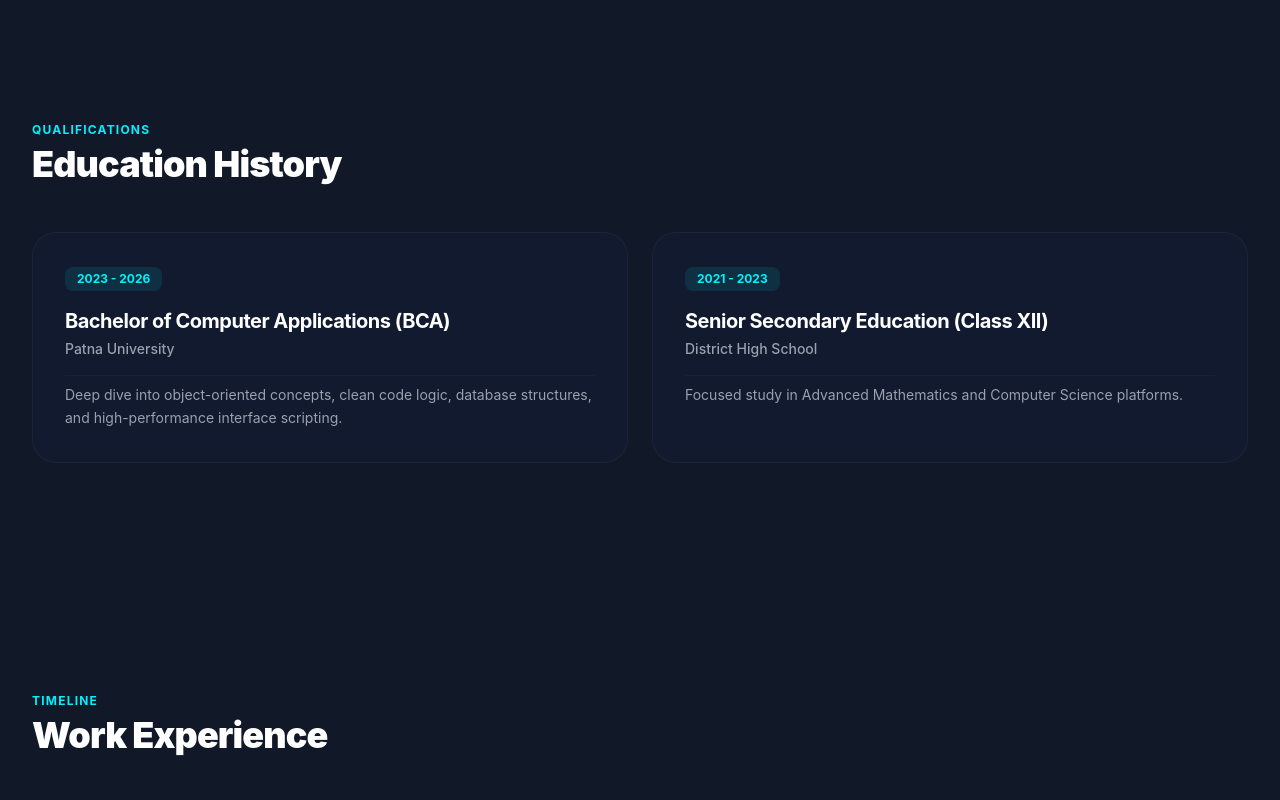
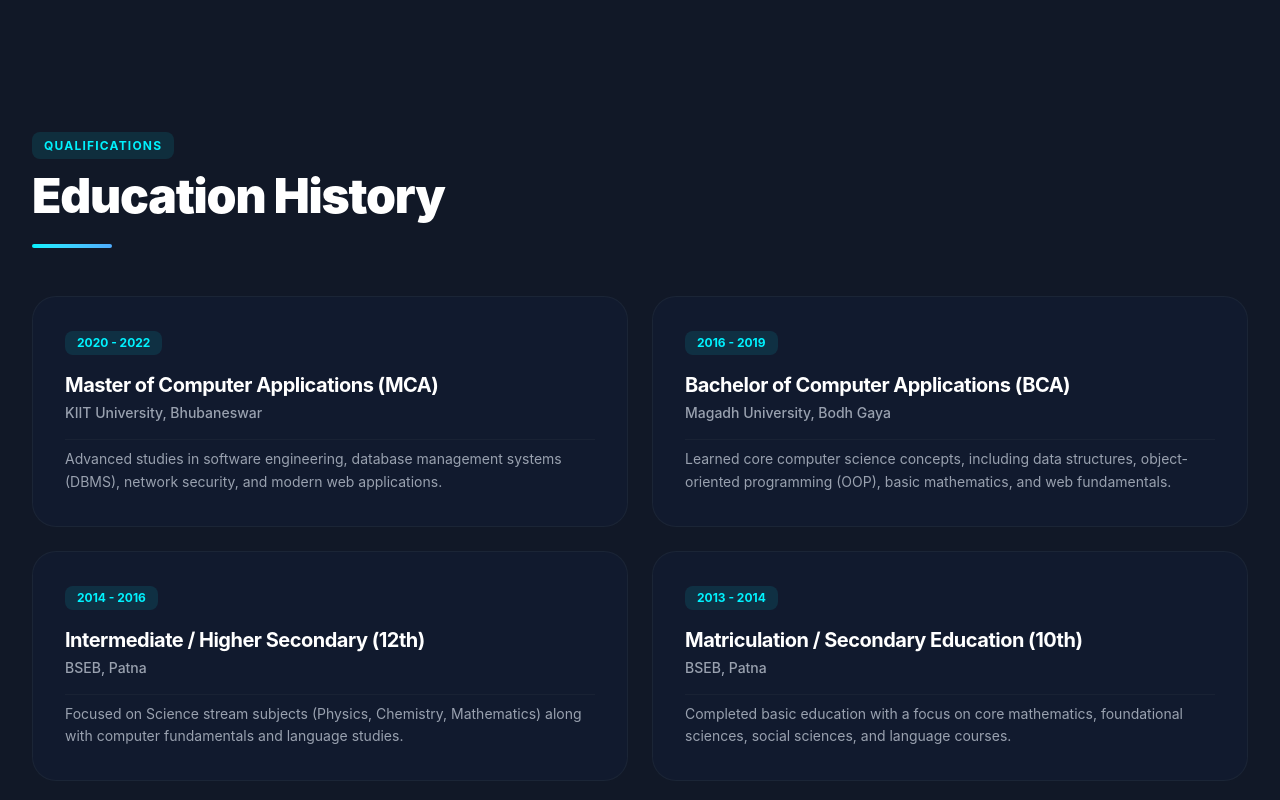
Before and after one commit to abinashshubham/my-portfolio, a React (Vite) app: page / in a window 1280 px wide. Shown: the part 1380-2180 px from the top of the page. Built offline with nearby package versions, Linux system fonts and the light colour scheme.

Commit message:
Refactor: Isolated education scroll layout architecture into Education.css

```diff
--- /dev/null
+++ b/src/components/Education.css
@@ -0,0 +1,10 @@
+/* Isolated Architectural Scroll Buffer Offset Map */
+.scroll-target {
+  scroll-margin-top: 120px !important;
+}
+
+/* Enforces layout stability when AOS handles first-click page scrolling */
+#education[data-aos] {
+  scroll-margin-top: 120px !important;
+  transition-property: transform, opacity !important;
+}
--- a/src/components/Education.jsx
+++ b/src/components/Education.jsx
@@ -1,27 +1,63 @@
-import React from 'react';
+// src/components/Education.jsx
+import React from "react";
+import "./Education.css";
 
 const Education = () => {
   const educationHistory = [
-    { degree: 'Bachelor of Computer Applications (BCA)', institution: 'Patna University', period: '2023 - 2026', desc: 'Deep dive into object-oriented concepts, clean code logic, database structures, and high-performance interface scripting.' },
-    { degree: 'Senior Secondary Education (Class XII)', institution: 'District High School', period: '2021 - 2023', desc: 'Focused study in Advanced Mathematics and Computer Science platforms.' }
+    {
+      degree: "Master of Computer Applications (MCA)",
+      institution: "KIIT University, Bhubaneswar",
+      period: "2020 - 2022",
+      desc: "Advanced studies in software engineering, database management systems (DBMS), network security, and modern web applications.",
+    },
+    {
+      degree: "Bachelor of Computer Applications (BCA)",
+      institution: "Magadh University, Bodh Gaya",
+      period: "2016 - 2019",
+      desc: "Learned core computer science concepts, including data structures, object-oriented programming (OOP), basic mathematics, and web fundamentals.",
+    },
+    {
+      degree: "Intermediate / Higher Secondary (12th)",
+      institution: "BSEB, Patna",
+      period: "2014 - 2016",
+      desc: "Focused on Science stream subjects (Physics, Chemistry, Mathematics) along with computer fundamentals and language studies.",
+    },
+    {
+      degree: "Matriculation / Secondary Education (10th)",
+      institution: "BSEB, Patna",
+      period: "2013 - 2014",
+      desc: "Completed basic education with a focus on core mathematics, foundational sciences, social sciences, and language courses.",
+    },
   ];
 
   return (
-    <section id="education" className="scroll-mt-28 py-12" data-aos="fade-up">
+    <section id="education" className="scroll-target py-16" data-aos="fade-up">
       <div className="mb-12 text-center lg:text-left">
-        <span className="text-xs font-bold uppercase tracking-widest text-[#00f2fe]">Qualifications</span>
-        <h2 className="text-3xl sm:text-4xl font-black text-white mt-1 tracking-tight">Education History</h2>
+        <span className="text-xs font-bold uppercase tracking-widest text-[#00f2fe] bg-[#00f2fe]/10 px-3 py-1.5 rounded-lg">
+          Qualifications
+        </span>
+        <h2 className="text-3xl sm:text-5xl font-black text-white mt-4 tracking-tight">
+          Education History
+        </h2>
+        <div className="h-1 w-20 bg-gradient-to-r from-[#00f2fe] to-[#4facfe] mt-6 rounded-full mx-auto lg:mx-0"></div>
       </div>
 
       <div className="grid grid-cols-1 md:grid-cols-2 gap-6">
         {educationHistory.map((edu, idx) => (
-          <div key={idx} className="glow-card bg-[#111a2e] border border-gray-800/80 p-8 rounded-3xl space-y-4">
+          <div
+            key={idx}
+            className="glow-card bg-[#111a2e] border border-gray-800/80 p-8 rounded-3xl space-y-4"
+          >
             <span className="inline-block text-xs font-bold text-[#00f2fe] bg-[#00f2fe]/10 px-3 py-1 rounded-lg">
               {edu.period}
             </span>
             <div>
-              <h3 className="text-xl font-bold text-white tracking-tight">{edu.degree}</h3>
-              <p className="text-sm font-medium text-gray-400 mt-1">{edu.institution}</p>
+              <h3 className="text-xl font-bold text-white tracking-tight">
+                {edu.degree}
+              </h3>
+              <p className="text-sm font-medium text-gray-400 mt-1">
+                {edu.institution}
+              </p>
             </div>
             <p className="text-sm text-gray-400 leading-relaxed font-normal pt-2 border-t border-gray-800/60">
               {edu.desc}
```
